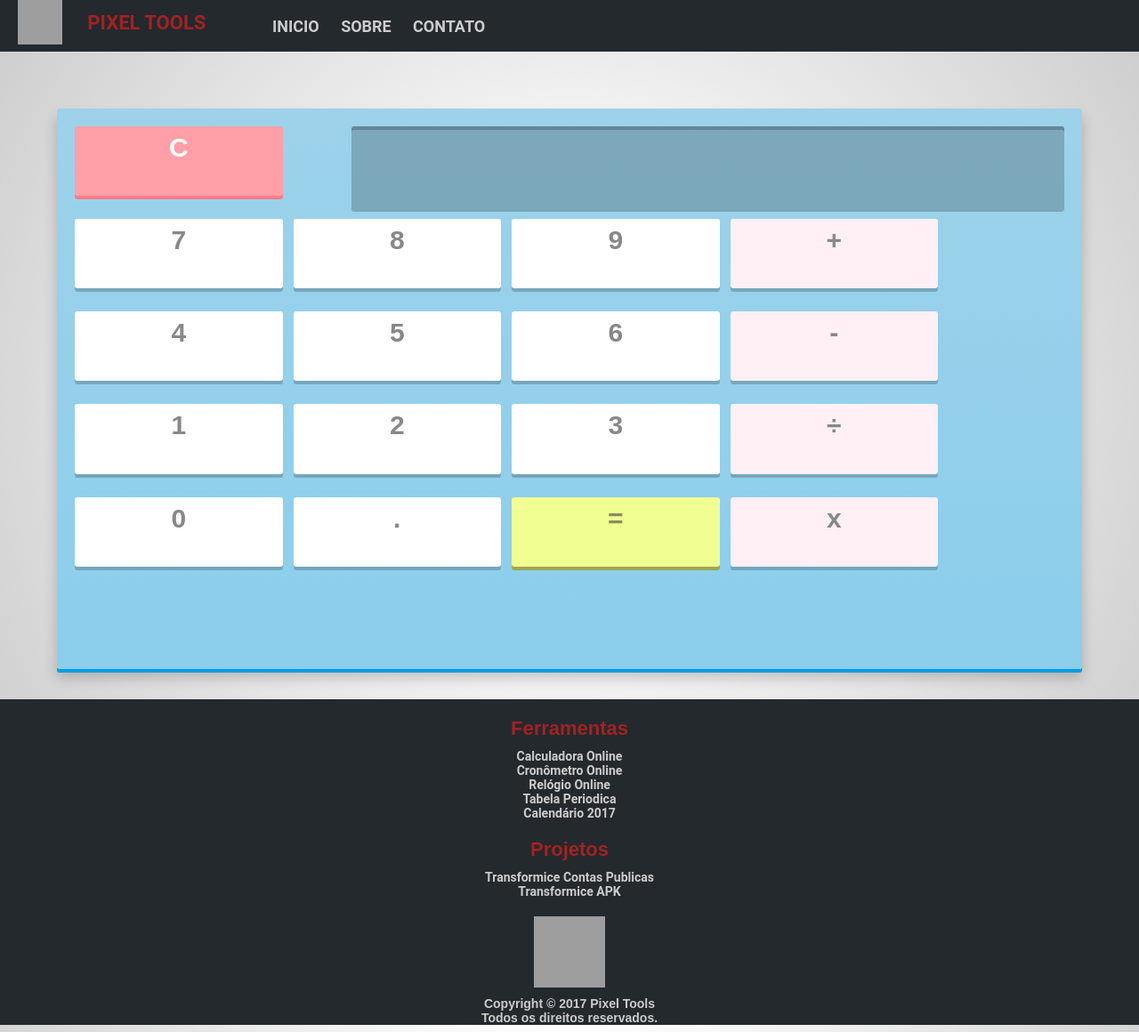
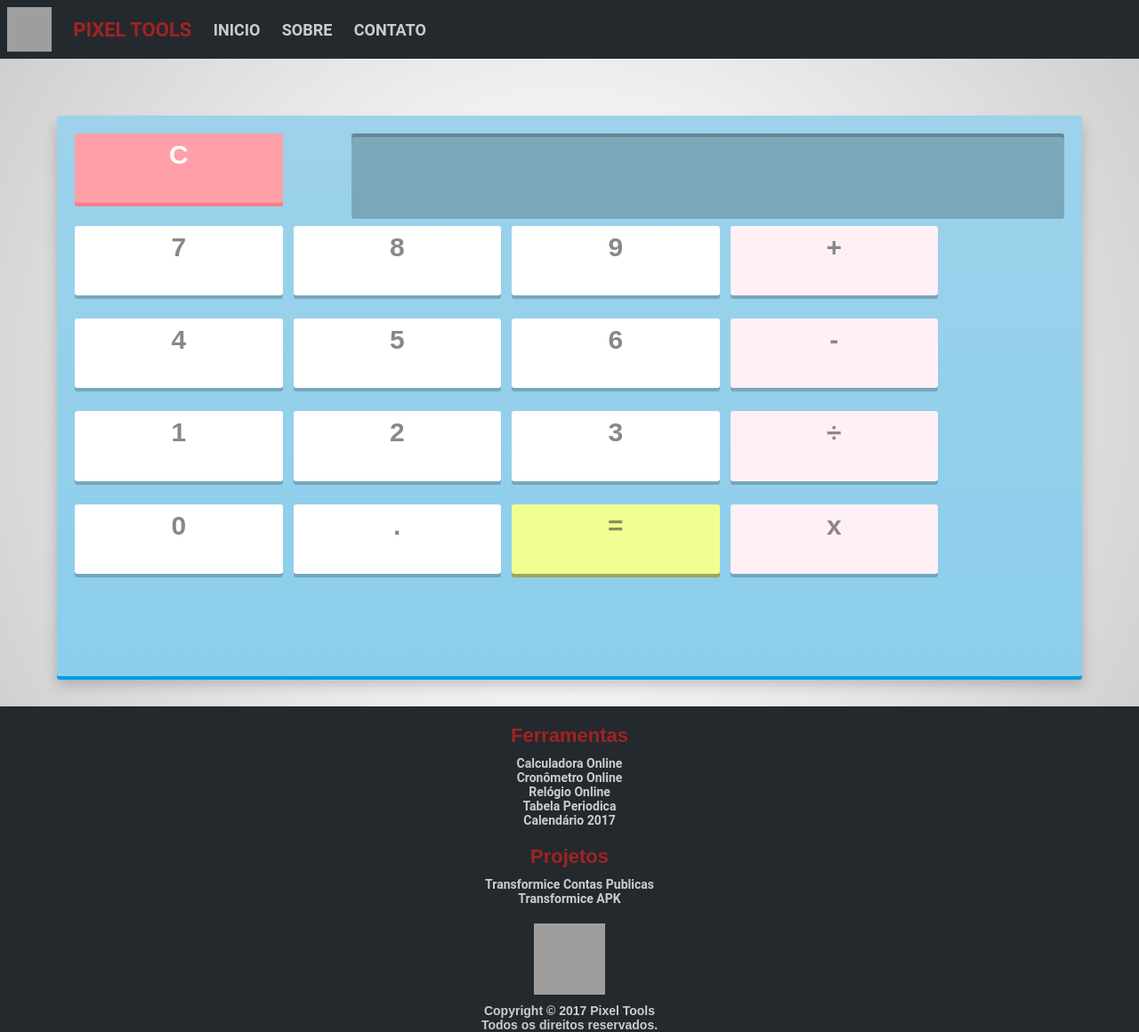
Before and after one commit to TreinoeDieta/Website-Mobile, a Jekyll site: the page calculadora/index.html, which Jekyll copies as it is, in a window 1280 px wide. Shown: the whole page at 89% size. Built offline with Jekyll 4.4.1, drawn with Linux system fonts in a browser that asks for light colours; grey boxes are pictures that could not be loaded.

Commit message:
Update index.html

```diff
--- a/calculadora/index.html
+++ b/calculadora/index.html
@@ -219,12 +219,11 @@ html {
 		background-color: #24292e;
 		}
     		.menu1 {
-		margin-bottom: 8px;
-		margin-left: 20px;
+		margin: 8px;
 		font-size: 22px;
     		vertical-align: middle;
     		display: inline-block;
-    		text-align: left;
+    		text-align: center;
 		font-family: "Roboto",helvetica,arial,sans-serif;
 		color: #a22222;
 		}
@@ -234,14 +233,9 @@ html {
 		font-size: 18px;
     		vertical-align: middle;
     		display: inline-block;
-    		text-align: right;
+    		text-align: center;
 		font-family: "Roboto",helvetica,arial,sans-serif;
 		color: #ccc;
-		}
-		.divisor2 {
-		width: 50px;
-		margin-top: 8px;
-		display: inline-block
 		}
 </style>
 </head>
@@ -253,7 +247,6 @@ html {
   <div class="menu1">
 PIXEL TOOLS
 	</div>
-<div class="divisor2"></div>
 <a class="menu2" href="https://pixeltools.tk/">INICIO</a>
 <a class="menu2" href="https://pixeltools.tk/sobre/">SOBRE</a>
 <a class="menu2" href="https://pixeltools.tk/contato/">CONTATO</a>
```
